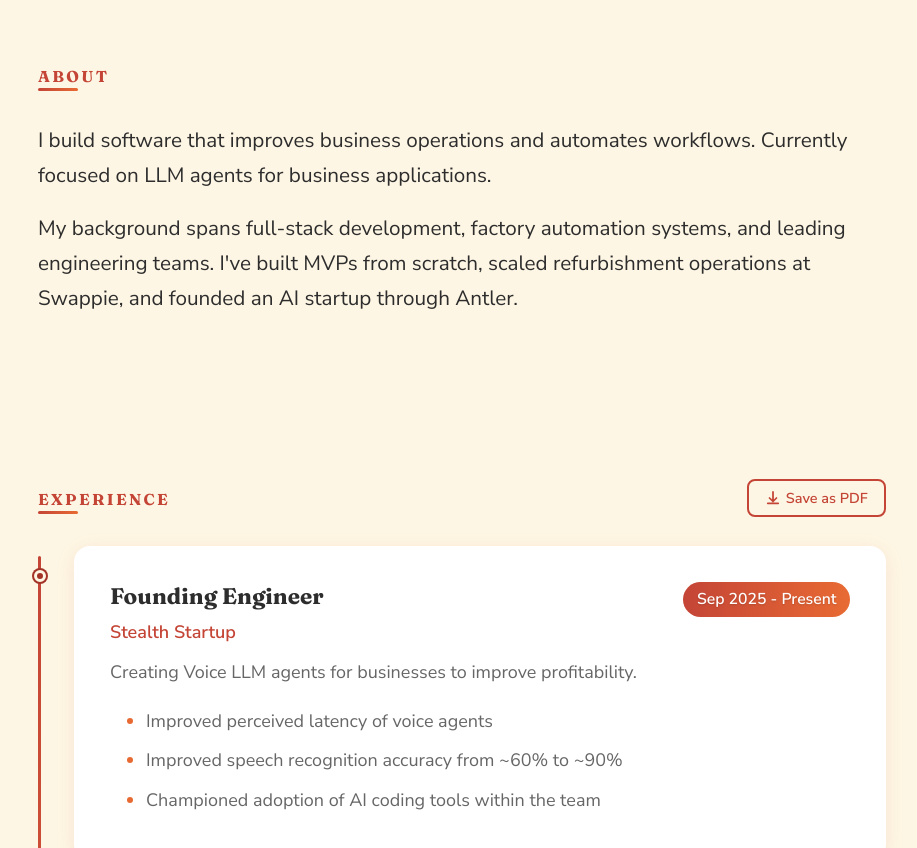
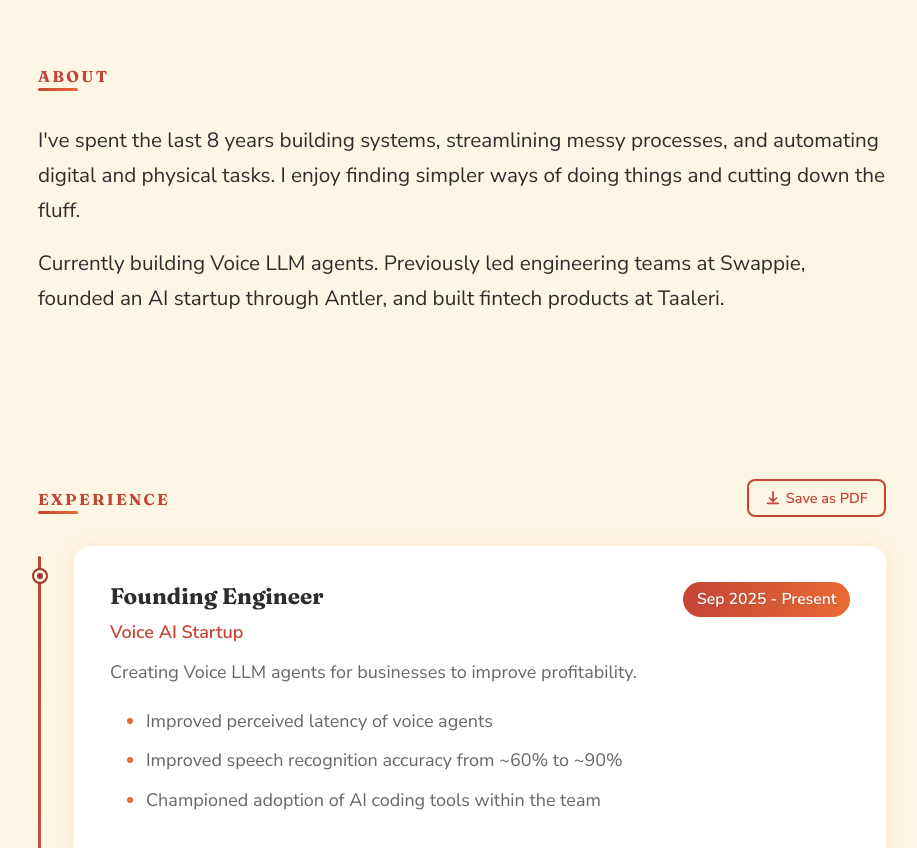
Before and after one commit to OlliTapio/website, a plain HTML site: page index.html in a window 1280 px wide. Shown: the part 660-1508 px from the top of the page, without its empty margins (178-1095 px from the left). Drawn offline with Linux system fonts and the light colour scheme.

Commit message:
Rewrite About section, rename Stealth Startup to Voice AI Startup
Co-Authored-By: Claude Opus 4.6 <noreply@anthropic.com>

```diff
--- a/index.html
+++ b/index.html
@@ -40,8 +40,8 @@
     <section id="about" class="about">
       <div class="container">
         <h2 class="section-title">About</h2>
-        <p>I build software that improves business operations and automates workflows. Currently focused on LLM agents for business applications.</p>
-        <p>My background spans full-stack development, factory automation systems, and leading engineering teams. I've built MVPs from scratch, scaled refurbishment operations at Swappie, and founded an AI startup through Antler.</p>
+        <p>I've spent the last 8 years building systems, streamlining messy processes, and automating digital and physical tasks. I enjoy finding simpler ways of doing things and cutting down the fluff.</p>
+        <p>Currently building Voice LLM agents. Previously led engineering teams at Swappie, founded an AI startup through Antler, and built fintech products at Taaleri.</p>
       </div>
     </section>
 
@@ -61,7 +61,7 @@
               <h3>Founding Engineer</h3>
               <span class="experience-date">Sep 2025 - Present</span>
             </div>
-            <p class="experience-company">Stealth Startup</p>
+            <p class="experience-company">Voice AI Startup</p>
             <p>Creating Voice LLM agents for businesses to improve profitability.</p>
             <ul>
               <li>Improved perceived latency of voice agents</li>
```
